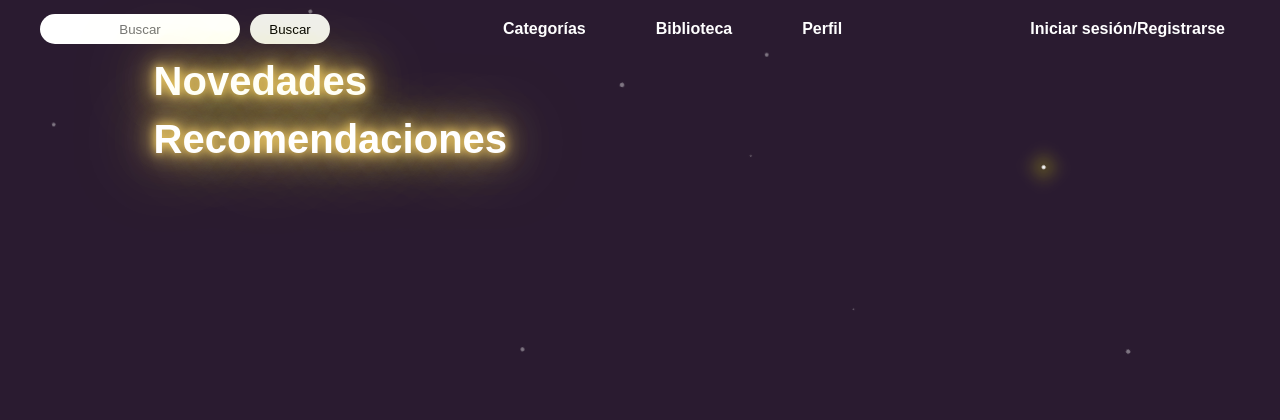
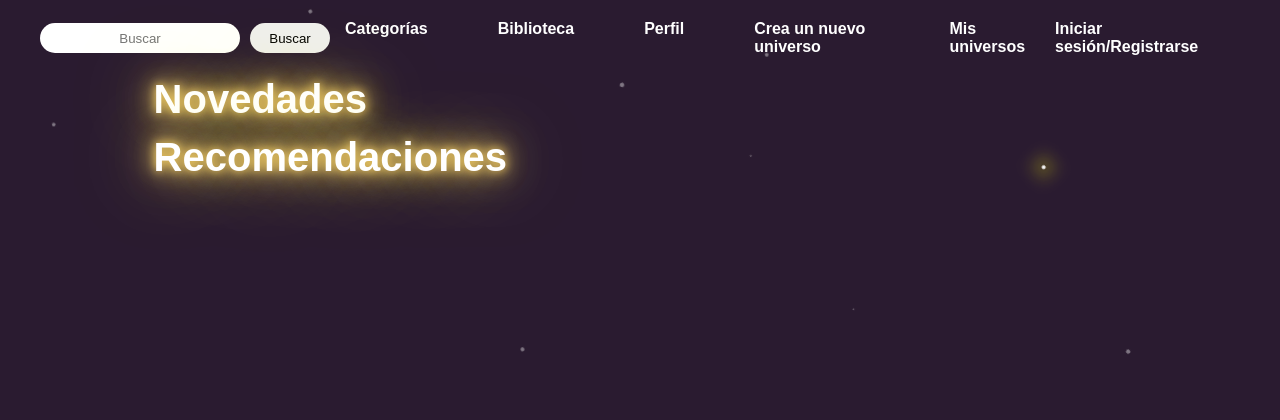
Before and after one commit to SherezadeLc/Tintero, a PHP site: page / in a window 1280 px wide. Shown: the part 301-721 px from the top of the page. Run offline with PHP 8.4, Linux system fonts and the light colour scheme; data that the repository does not hold is empty.

Commit message:
Universos

```diff
--- a/css/estilo.css
+++ b/css/estilo.css
@@ -85,6 +85,8 @@ header .logo:hover {
     background: #110011;
     color: #ffffff;
 }
+
+
 
 /* Izquierda: buscador */
 .buscador {
--- a/index.php
+++ b/index.php
@@ -66,9 +66,10 @@ session_start();
                         <li><a href="#">Categorías</a></li>
                         <li><a href="#">Biblioteca</a></li>
                         <li><a href="#">Perfil</a></li>
+                        <li><a href="#">Crea un nuevo universo</a></li>
+                        <li><a href="#">Mis universos</a></li>
                     </ul>
                 </nav>
-
                 <!-- Login -->
                 <div class="nav-right">
                     <a href="login.php">Iniciar sesión/Registrarse</a>
--- a/javascript/script.js
+++ b/javascript/script.js
@@ -41,6 +41,8 @@ document.addEventListener('DOMContentLoaded', function () {
     // Cambiar las imágenes automáticamente cada 5 segundos
     setInterval(siguienteDiapositiva, 5000);
 });
+
+
 /*-----------------------------------------------------------------------------*/
 /*REGISTRO*/
 /*-----------------------------------------------------------------------------*/
@@ -60,7 +62,7 @@ function validarCorreo() {
 }
 
 // Evento para manejar el envío del formulario
-document.querySelector('form').addEventListener('submit', function(event) {
+document.querySelector('form').addEventListener('submit', function (event) {
     event.preventDefault(); // Evitar el envío inmediato
     if (validarCorreo()) { // Validar el correo antes de enviar
         const contenedor = document.querySelector('.contenedor-registro');
@@ -75,6 +77,6 @@ document.querySelector('form').addEventListener('submit', function(event) {
 });
 
 // Evento para cargar la clase 'loaded' en el body
-window.addEventListener('load', function() {
+window.addEventListener('load', function () {
     document.body.classList.add('loaded'); // Agregar clase para el efecto de desvanecimiento
 });
```
